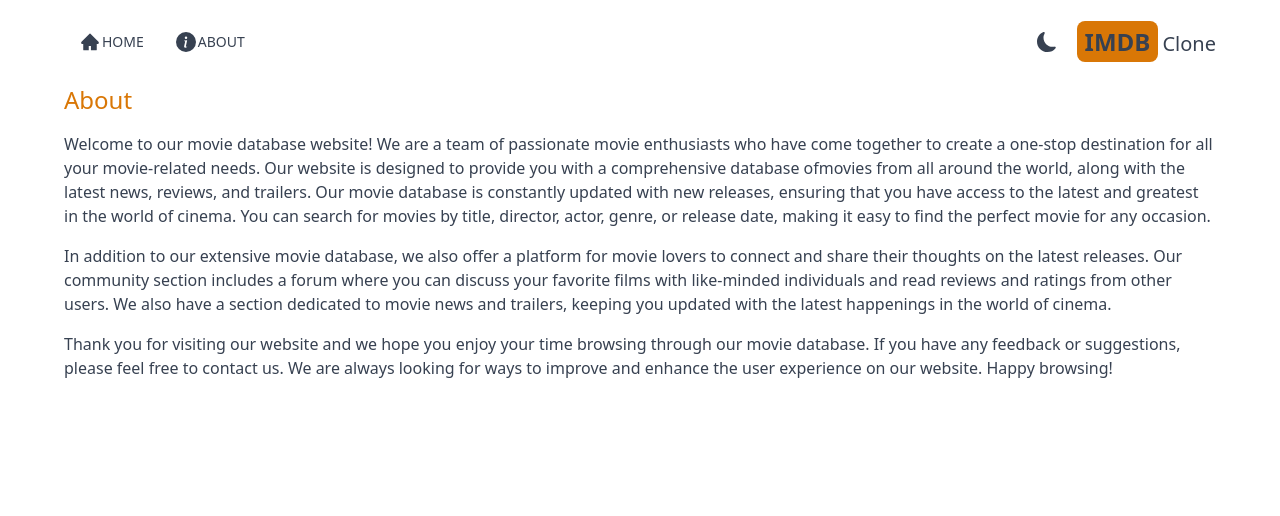
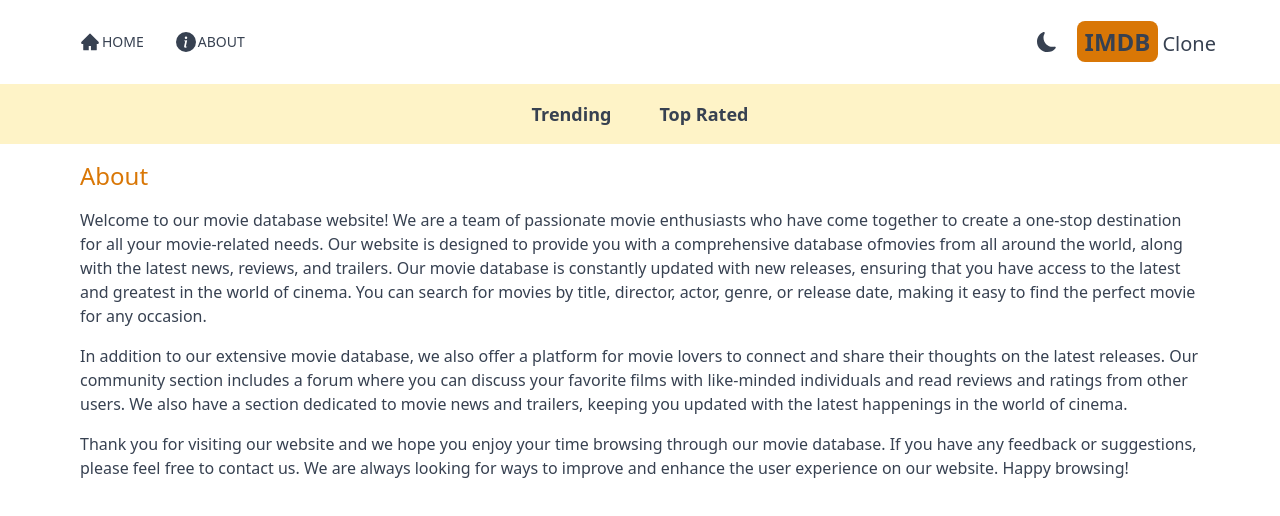
Before and after one commit to Roshantiwary1/IMBD-clone, a Next.js app: page /about in a window 1280 px wide. Shown: the top 516 px of the page. Built offline with nearby package versions, Linux system fonts and the light colour scheme.

Commit message:
create navbar component

```diff
--- a/src/app/about/page.js
+++ b/src/app/about/page.js
@@ -2,8 +2,8 @@ import React from 'react'
 
 function page() {
   return (
-    <div className='max-w-6xl mx-auto space-y-4'>
-      <h1 className='text-2xl text-amber-600 font-medium'>About</h1>
+    <div className='max-w-6xl mx-auto space-y-4 p-4'>
+      <h1 className='text-2xl text-amber-600 font-medium '>About</h1>
       <p>
         Welcome to our movie database website! We are a team of passionate movie
         enthusiasts who have come together to create a one-stop destination for
--- a/src/app/layout.js
+++ b/src/app/layout.js
@@ -1,6 +1,7 @@
 import Header from '@/components/Header'
 import Provider from './Provider'
 import './globals.css'
+import Navbar from '@/components/Navbar'
 
 
 export default function RootLayout({children}) {
@@ -11,7 +12,7 @@ export default function RootLayout({children}) {
         {/* header */}
        <Header/>
       {/* navbar */}
-
+        <Navbar/>
       {/* searchbox */}
 
       {children}
--- /dev/null
+++ b/src/components/NavItem.js
@@ -0,0 +1,18 @@
+"use client"
+import React from 'react'
+import Link from 'next/link';
+import {useSearchParams} from "next/navigation"
+function NavItem({title,param}) {
+ const searchParams = useSearchParams()
+ const genre = searchParams.get("genre")
+ console.log(param)
+  return (
+    <div>
+     <Link className={`m-4 hover:text-amber-600 font-semibold p-2 ${genre===param && "underline underline-offset-8 decoration-4 decoration-amber-500"}`} href={`/?genre=${param}`}>
+        {title}
+     </Link>
+    </div>
+  )
+}
+
+export default NavItem
--- /dev/null
+++ b/src/components/Navbar.js
@@ -0,0 +1,13 @@
+import React from 'react'
+import NavItem from './NavItem'
+
+const Navbar = () => {
+  return (
+    <div className='flex justify-center dark:bg-gray-600 bg-amber-100 lg:text-lg p-4'>
+      <NavItem title="Trending" param="fetchTrending"/>
+      <NavItem title="Top Rated" param="fetchTopRated"/>
+    </div>
+  )
+}
+
+export default Navbar
```
